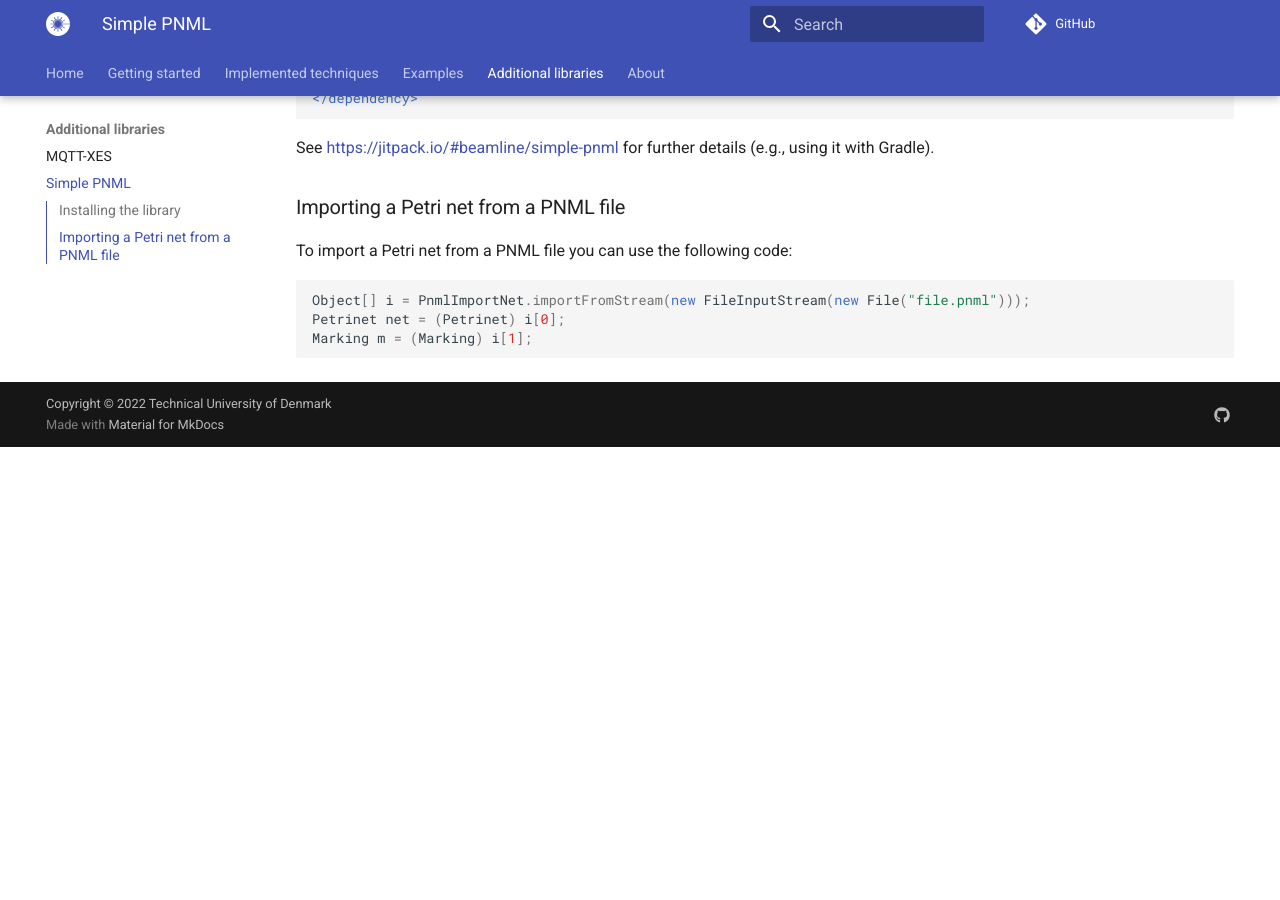
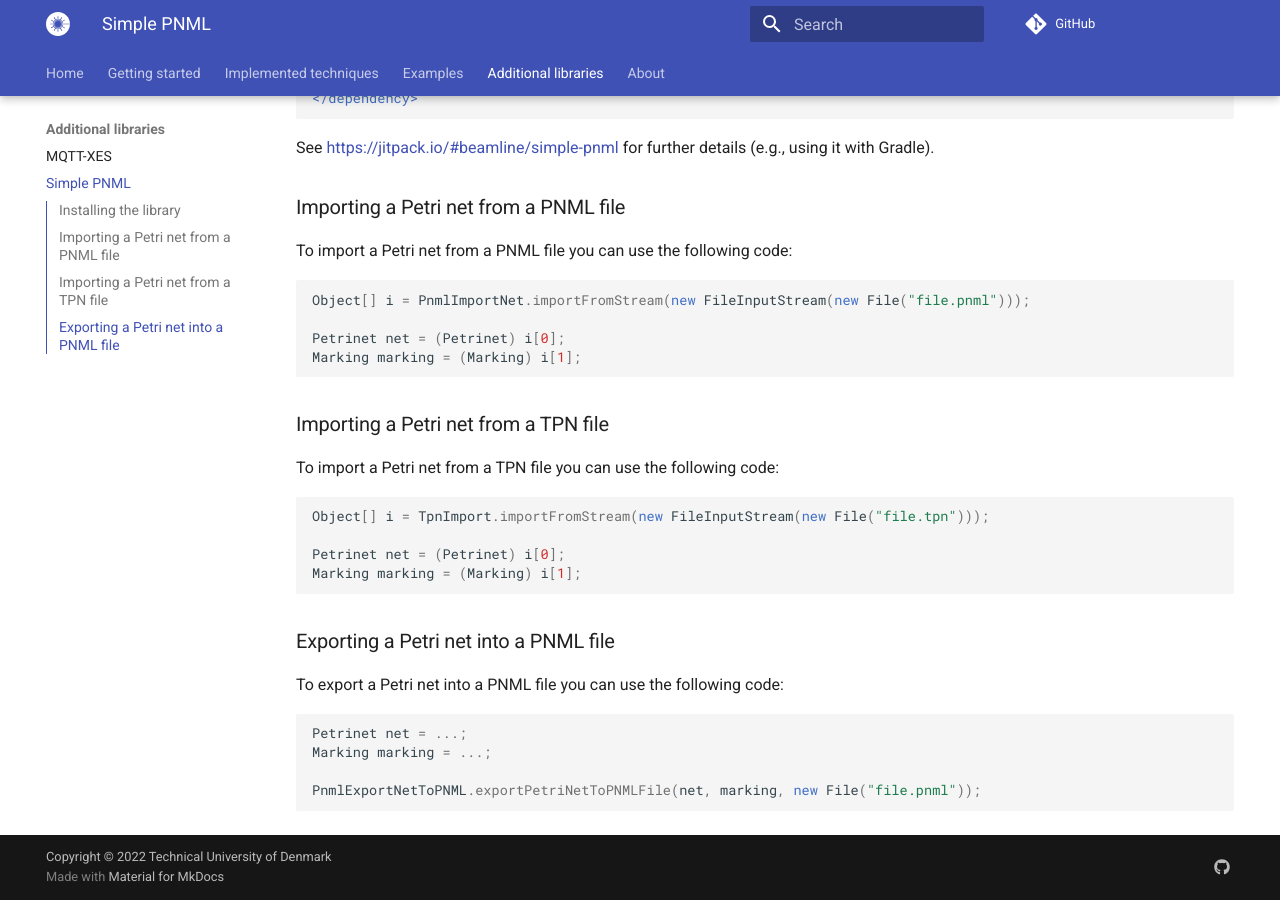
Before and after one commit to beamline/docs, an MkDocs documentation site: the page built from docs/simple-pnml.md, in a window 1280 px wide and 900 px high, scrolled down 758 px. Built offline with MkDocs 1.6.1 and Material for MkDocs 9.7.7, drawn with Linux system fonts in a browser that asks for light colours; comment, search, counter and statistics services are not loaded; before the commit the page ends 1205 px from its top, so only the background shows below that.

Commit message:
Extended documentation

````diff
--- a/docs/simple-pnml.md
+++ b/docs/simple-pnml.md
@@ -34,6 +34,30 @@ To import a Petri net from a PNML file you can use the following code:
 
 ```java
 Object[] i = PnmlImportNet.importFromStream(new FileInputStream(new File("file.pnml")));
+
 Petrinet net = (Petrinet) i[0];
-Marking m = (Marking) i[1];
+Marking marking = (Marking) i[1];
 ```
+
+### Importing a Petri net from a TPN file
+
+To import a Petri net from a TPN file you can use the following code:
+
+```java
+Object[] i = TpnImport.importFromStream(new FileInputStream(new File("file.tpn")));
+
+Petrinet net = (Petrinet) i[0];
+Marking marking = (Marking) i[1];
+```
+
+
+### Exporting a Petri net into a PNML file
+
+To export a Petri net into a PNML file you can use the following code:
+
+```java
+Petrinet net = ...;
+Marking marking = ...;
+
+PnmlExportNetToPNML.exportPetriNetToPNMLFile(net, marking, new File("file.pnml"));
+```
````
